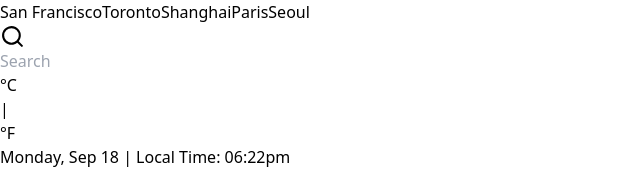
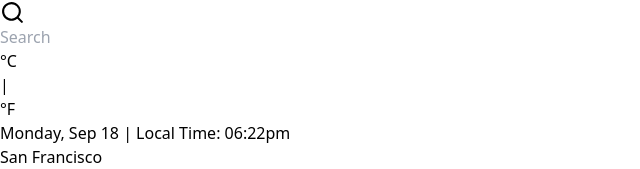
Before and after one commit to pan-cynthia/weather, a React (Vite) app: page / in a window 1280 px wide. Shown: the top 169 px of the page, without its empty margins (0-640 px from the left). Built offline with nearby package versions, Linux system fonts and the light colour scheme.

Commit message:
remove city bookmarks

```diff
--- a/src/App.jsx
+++ b/src/App.jsx
@@ -1,4 +1,3 @@
-import Bookmarks from './components/Bookmarks.jsx'
 import Search from './components/Search.jsx'
 import DateTime from './components/DateTime.jsx'
 import Details from './components/Details.jsx'
@@ -7,7 +6,6 @@ import Forecast from './components/Forecast.jsx'
 function App() {
   return (
     <div className='mx-auto max-w-screen-md mt-5 px-32 py-5 rounded-lg bg-gradient-to-br from-cyan-700 to-blue-700 h-fit shadow-xl shadow-gray-400'>
-      <Bookmarks/>
       <Search/>
       <DateTime/>
       <Details/>
```
